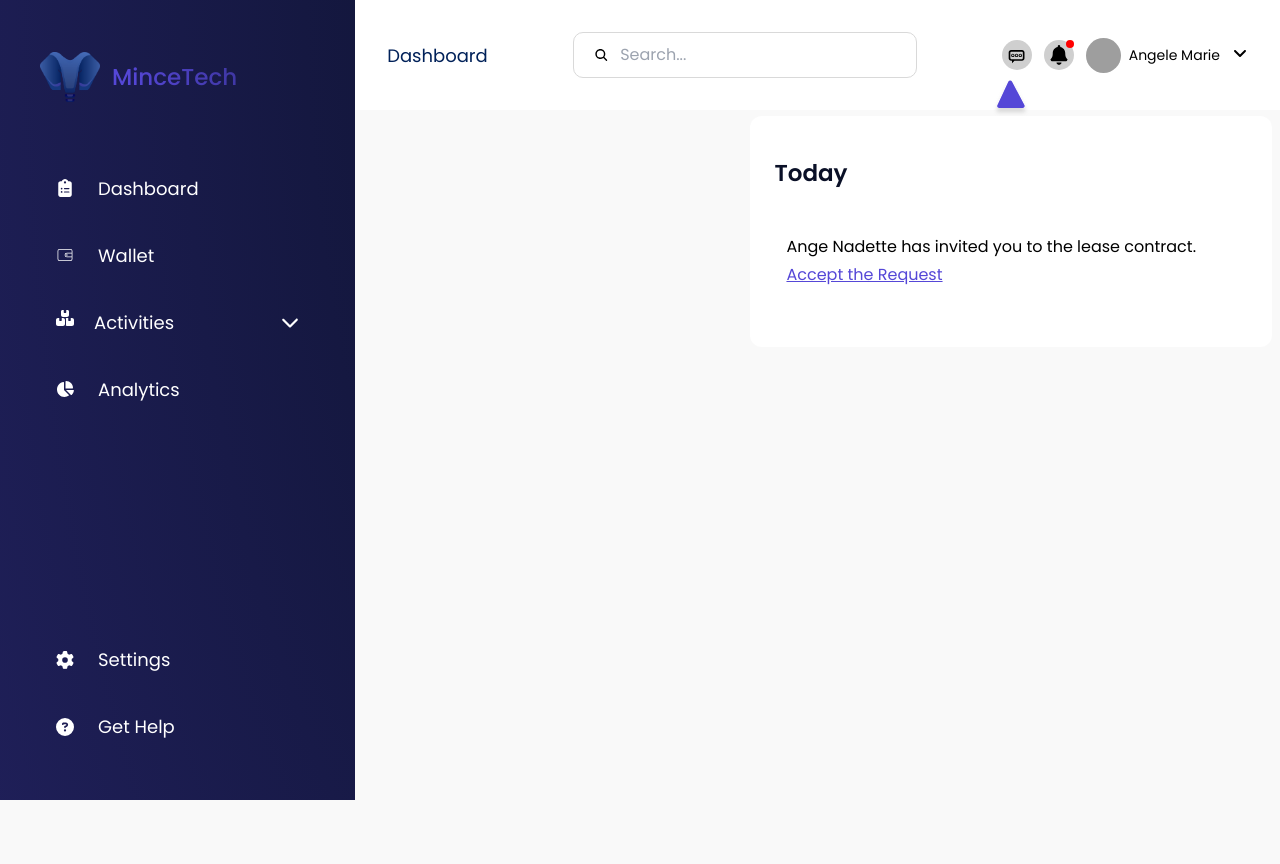
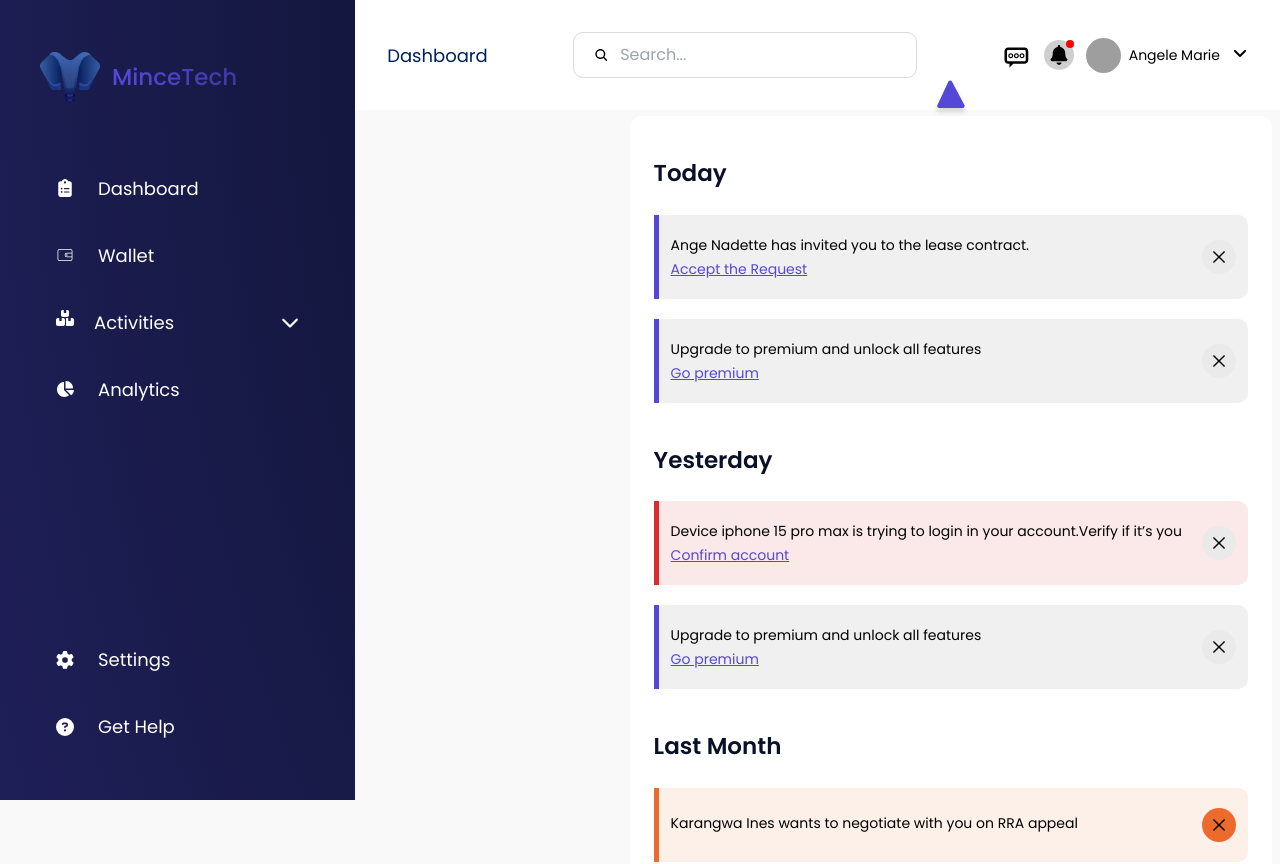
Before and after one commit to Jean-Aime-2023/Mince-dashboard-web, a React (Create React App) app: page / in a window 1280 px wide. Shown: the top 864 px of the page. Before the commit the page ends 800 px from the top, so only its background shows below. Built offline with nearby package versions, Linux system fonts and the light colour scheme; grey boxes are pictures that could not be loaded.

Commit message:
notifications

```diff
--- a/src/components/Header.jsx
+++ b/src/components/Header.jsx
@@ -27,7 +27,7 @@ const Header = ({ header, search, userProfile }) => {
       {userProfile && (
         <div className="flex flex-row items-center justify-center gap-3 cursor-pointer">
           <div>
-            <TiMessageTyping className="iconHeader cursor-pointer" size={30} />
+            <TiMessageTyping classNamxe="iconHeader cursor-pointer" size={30} />
           </div>
           <div className="relative cursor-pointer">
             <FaBell size={30} className="iconHeader" />
--- a/src/components/Notifications.jsx
+++ b/src/components/Notifications.jsx
@@ -1,6 +1,6 @@
 import React from 'react'
 import UpIcon from "./UpIcon"
-import SingleNofication from './SingleNofication'
+import SingleNotification from './SingleNotification'
 
 const Notifications = () => {
   return (
@@ -8,7 +8,15 @@ const Notifications = () => {
         <div><UpIcon/></div>
         <div className='bg-white py-10 px-6 rounded-xl'>
            <h1 className='mb-6 text-[#0A1027] text-[23px] font-semibold'>Today</h1>
-           <SingleNofication action="Accept the Request" text="Ange Nadette has invited you to  the  lease contract." bgNotif="#F0F0F0" border="#5547D7" />
+           <SingleNotification action="Accept the Request" iconBg="#EAEAEA" text="Ange Nadette has invited you to  the  lease contract." bgNotif="#F0F0F0" border="#5547D7" />
+           <SingleNotification action="Go premium" iconBg="#EAEAEA" text="Upgrade to premium and unlock all features" bgNotif="#F0F0F0" border="#5547D7" />
+           <h1 className='mb-6 text-[#0A1027] text-[23px] mt-10 font-semibold'>Yesterday</h1>
+           <SingleNotification action="Confirm account" iconBg="#EAEAEA" text="Device iphone 15 pro max is trying to login in your account.Verify if it’s you" bgNotif="#D82E2B1A" border="#D82E2B" />
+           <SingleNotification action="Go premium" iconBg="#EAEAEA" text="Upgrade to premium and unlock all features" bgNotif="#F0F0F0" border="#5547D7" />
+           <h1 className='mb-6 text-[#0A1027] text-[23px] mt-10 font-semibold'>Last Month</h1>
+           <SingleNotification action={null} iconBg="#EC6A2C" text="Karangwa Ines wants to negotiate with you on RRA appeal" bgNotif="#EC6A2C1A" border="#EC6A2C" />
+           <SingleNotification action={null} iconBg="#67AD5B" text="Emmanuel Cyubahiro just uploaded $500 on the escrow services " bgNotif="#67AD5B1A" border="#67AD5B" />
+           <SingleNotification action="Go premium " iconBg="#EAEAEA" text="Upgrade to premium and unlock all features" bgNotif="#F0F0F0" border="#5547D7" />
         </div>
     </div>
   )
--- a/src/components/SingleNofication.jsx
+++ /dev/null
@@ -1,20 +0,0 @@
-import React from 'react'
-import { AiOutlineClose } from "react-icons/ai";
-
-const SingleNofication = ({text,bgNotif,action,border}) => {
-  return (
-    <div className={`bg-${bgNotif} border-l-0 border-l-${border} notificationBorder py-5 px-3`}>
-      <div className=' flex flow-row justify-between items-center'>
-      <div className='flex flex-col gap-1'>
-      <p>{text}</p>
-      <p className='underline decoration-solid text-[#5547D7]'>{action}</p>
-      </div>
-      <div className={`bg-${bgNotif} p-2`}>
-      <AiOutlineClose className='text-2xl' fill='white' />
-      </div>
-      </div>
-    </div>
-  )
-}
-
-export default SingleNofication
--- /dev/null
+++ b/src/components/SingleNotification.jsx
@@ -0,0 +1,20 @@
+import React from 'react'
+import { AiOutlineClose } from "react-icons/ai";
+
+const SingleNotification = ({text, bgNotif, action, border , iconBg}) => {
+  return (
+    <div className={`notificationBorder py-5 px-3 cursor-pointer my-5`} style={{ backgroundColor: bgNotif, borderLeft: `5px solid ${border}` }}>
+      <div className='flex flex-row justify-between items-center gap-5'>
+        <div className='flex flex-col gap-1 text-sm'>
+          <p>{text}</p>
+          <p className='underline decoration-solid text-[#5547D7]'>{action}</p>
+        </div>
+        <div style={{ backgroundColor: iconBg }} className="p-2 rounded-full" >
+          <AiOutlineClose className='text-lg' fill='black' />
+        </div>
+      </div>
+    </div>
+  )
+}
+
+export default SingleNotification
```
